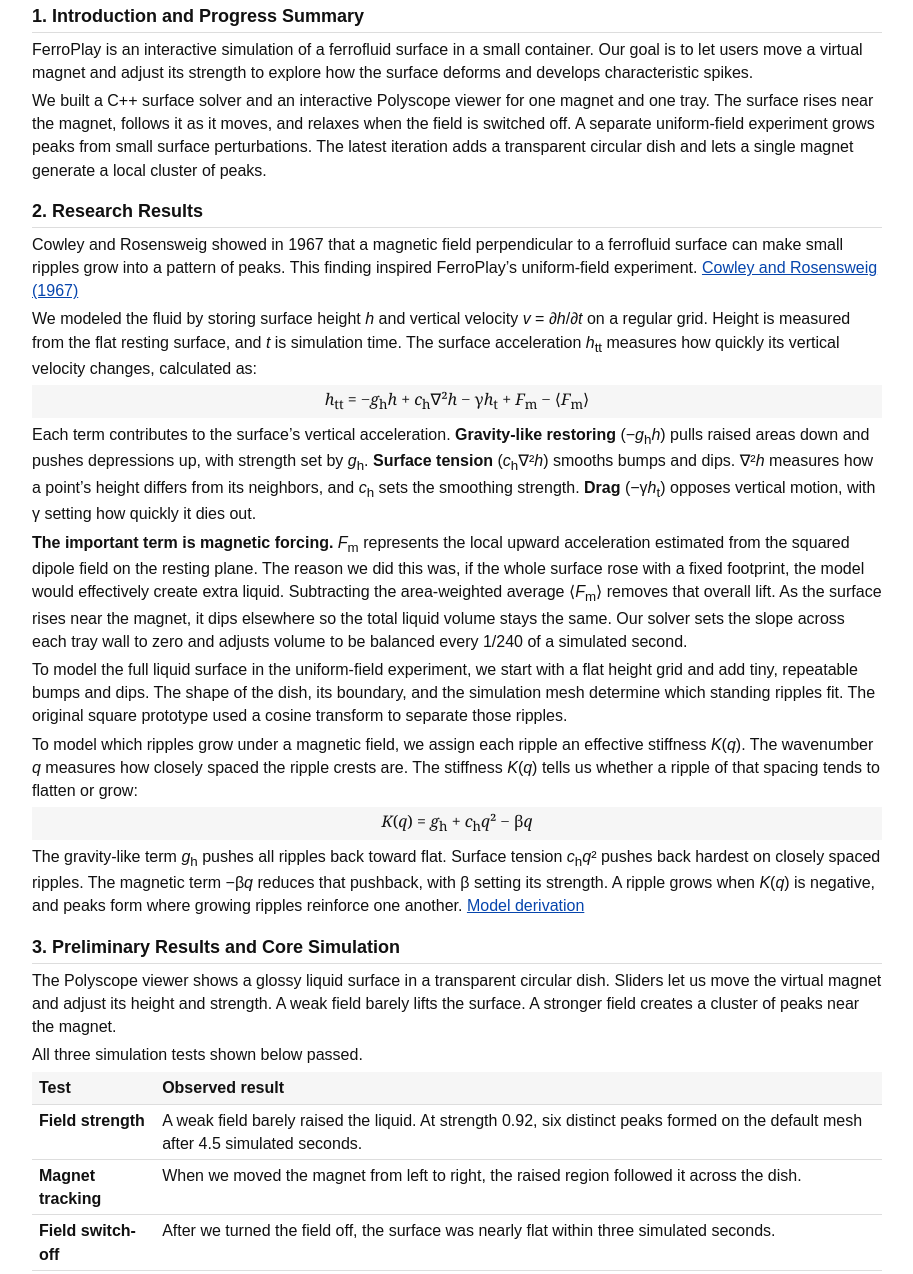
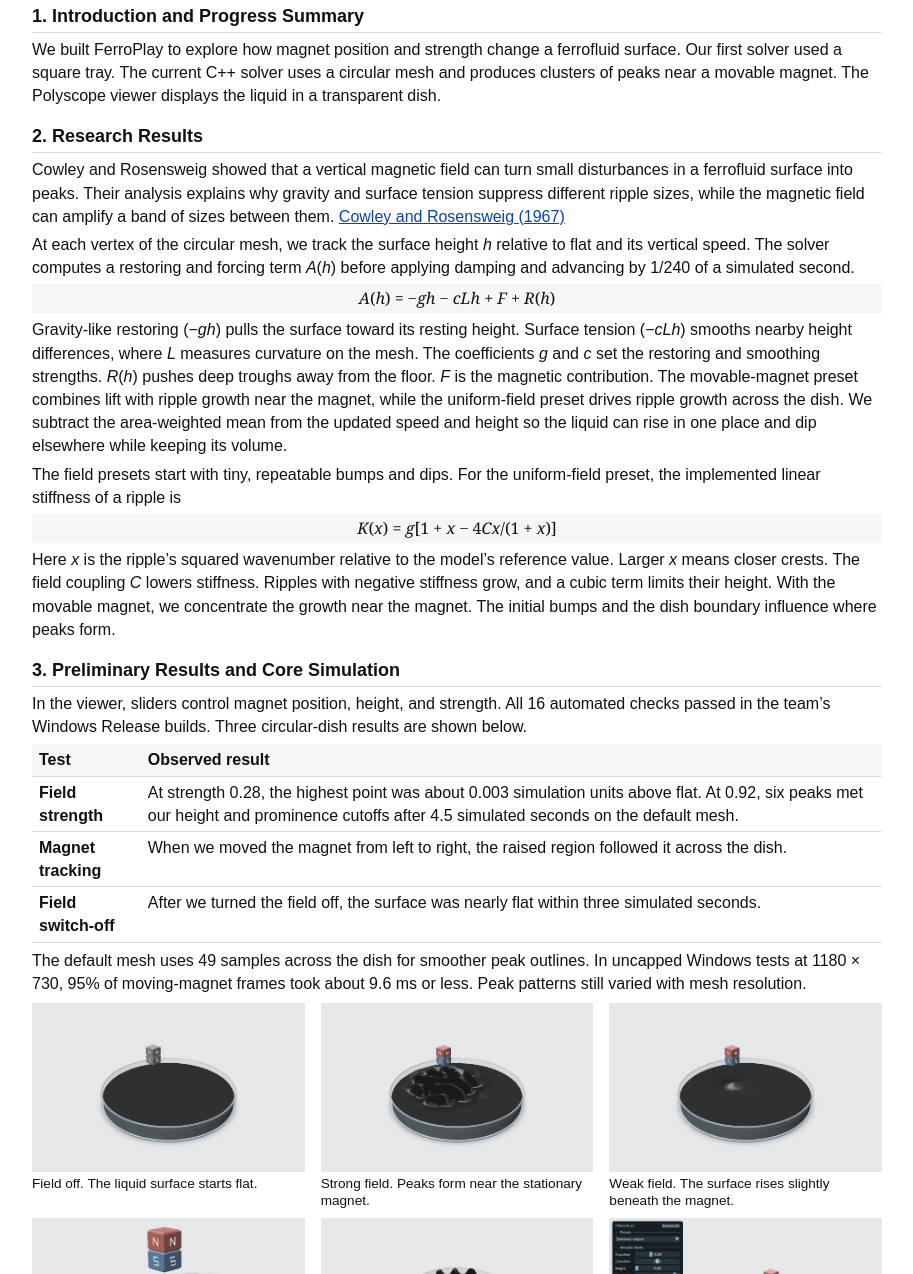
Before and after one commit to Cicicai379/ferroplay-milestone, a plain HTML site: page index.html in a window 1280 px wide. Shown: the part 125-1399 px from the top of the page, without its empty margins (183-1096 px from the left). Drawn offline with Linux system fonts and the light colour scheme.

Commit message:
Align report with circular solver implementation

```diff
--- a/index.html
+++ b/index.html
@@ -104,34 +104,28 @@
     <p>CS 184 Final Project Milestone<br>Team Members: Cici Cai, Ian Meng Si, Stephanie Yao, William Xu</p>
 
     <h2>1. Introduction and Progress Summary</h2>
-    <p>FerroPlay is an interactive simulation of a ferrofluid surface in a small container. Our goal is to let users move a virtual magnet and adjust its strength to explore how the surface deforms and develops characteristic spikes.</p>
-
-    <p>We built a C++ surface solver and an interactive Polyscope viewer for one magnet and one tray. The surface rises near the magnet, follows it as it moves, and relaxes when the field is switched off. A separate uniform-field experiment grows peaks from small surface perturbations. The latest iteration adds a transparent circular dish and lets a single magnet generate a local cluster of peaks.</p>
+    <p>We built FerroPlay to explore how magnet position and strength change a ferrofluid surface. Our first solver used a square tray. The current C++ solver uses a circular mesh and produces clusters of peaks near a movable magnet. The Polyscope viewer displays the liquid in a transparent dish.</p>
 
     <h2>2. Research Results</h2>
-    <p>Cowley and Rosensweig showed in 1967 that a magnetic field perpendicular to a ferrofluid surface can make small ripples grow into a pattern of peaks. This finding inspired FerroPlay’s uniform-field experiment. <a href="https://www.cambridge.org/core/journals/journal-of-fluid-mechanics/article/abs/interfacial-stability-of-a-ferromagnetic-fluid/B40DFB1706780F071CDC7B0DFBFF7FCD">Cowley and Rosensweig (1967)</a></p>
-    <p>We modeled the fluid by storing surface height <var>h</var> and vertical velocity <var>v</var> = ∂<var>h</var>/∂<var>t</var> on a regular grid. Height is measured from the flat resting surface, and <var>t</var> is simulation time. The surface acceleration <var>h</var><sub>tt</sub> measures how quickly its vertical velocity changes, calculated as:</p>
-    <p class="equation"><var>h</var><sub>tt</sub> = −<var>g</var><sub>h</sub><var>h</var> + <var>c</var><sub>h</sub>∇²<var>h</var> − γ<var>h</var><sub>t</sub> + <var>F</var><sub>m</sub> − ⟨<var>F</var><sub>m</sub>⟩</p>
-    <p>Each term contributes to the surface’s vertical acceleration. <strong>Gravity-like restoring</strong> (−<var>g</var><sub>h</sub><var>h</var>) pulls raised areas down and pushes depressions up, with strength set by <var>g</var><sub>h</sub>. <strong>Surface tension</strong> (<var>c</var><sub>h</sub>∇²<var>h</var>) smooths bumps and dips. ∇²<var>h</var> measures how a point’s height differs from its neighbors, and <var>c</var><sub>h</sub> sets the smoothing strength. <strong>Drag</strong> (−γ<var>h</var><sub>t</sub>) opposes vertical motion, with γ setting how quickly it dies out.</p>
-    <p><strong>The important term is magnetic forcing.</strong> <var>F</var><sub>m</sub> represents the local upward acceleration estimated from the squared dipole field on the resting plane. The reason we did this was, if the whole surface rose with a fixed footprint, the model would effectively create extra liquid. Subtracting the area-weighted average ⟨<var>F</var><sub>m</sub>⟩ removes that overall lift. As the surface rises near the magnet, it dips elsewhere so the total liquid volume stays the same.
-      Our solver sets the slope across each tray wall to zero and adjusts volume to be balanced every 1/240 of a simulated second.</p>
-    <p>To model the full liquid surface in the uniform-field experiment, we start with a flat height grid and add tiny, repeatable bumps and dips. The shape of the dish, its boundary, and the simulation mesh determine which standing ripples fit. The original square prototype used a cosine transform to separate those ripples.</p>
-    <p>To model which ripples grow under a magnetic field, we assign each ripple an effective stiffness <var>K</var>(<var>q</var>). The wavenumber <var>q</var> measures how closely spaced the ripple crests are. The stiffness <var>K</var>(<var>q</var>) tells us whether a ripple of that spacing tends to flatten or grow:</p>
-    <p class="equation"><var>K</var>(<var>q</var>) = <var>g</var><sub>h</sub> + <var>c</var><sub>h</sub><var>q</var>² − β<var>q</var></p>
-    <p>The gravity-like term <var>g</var><sub>h</sub> pushes all ripples back toward flat. Surface tension <var>c</var><sub>h</sub><var>q</var>² pushes back hardest on closely spaced ripples. The magnetic term −β<var>q</var> reduces that pushback, with β setting its strength. A ripple grows when <var>K</var>(<var>q</var>) is negative, and peaks form where growing ripples reinforce one another. <a href="https://github.com/ianmengsi/FerroPlay/blob/379431d/docs/model.md">Model derivation</a></p>
+    <p>Cowley and Rosensweig showed that a vertical magnetic field can turn small disturbances in a ferrofluid surface into peaks. Their analysis explains why gravity and surface tension suppress different ripple sizes, while the magnetic field can amplify a band of sizes between them. <a href="https://www.cambridge.org/core/journals/journal-of-fluid-mechanics/article/abs/interfacial-stability-of-a-ferromagnetic-fluid/B40DFB1706780F071CDC7B0DFBFF7FCD">Cowley and Rosensweig (1967)</a></p>
+    <p>At each vertex of the circular mesh, we track the surface height <var>h</var> relative to flat and its vertical speed. The solver computes a restoring and forcing term <var>A</var>(<var>h</var>) before applying damping and advancing by 1/240 of a simulated second.</p>
+    <p class="equation"><var>A</var>(<var>h</var>) = −<var>g</var><var>h</var> − <var>cLh</var> + <var>F</var> + <var>R</var>(<var>h</var>)</p>
+    <p>Gravity-like restoring (−<var>gh</var>) pulls the surface toward its resting height. Surface tension (−<var>cLh</var>) smooths nearby height differences, where <var>L</var> measures curvature on the mesh. The coefficients <var>g</var> and <var>c</var> set the restoring and smoothing strengths. <var>R</var>(<var>h</var>) pushes deep troughs away from the floor. <var>F</var> is the magnetic contribution. The movable-magnet preset combines lift with ripple growth near the magnet, while the uniform-field preset drives ripple growth across the dish. We subtract the area-weighted mean from the updated speed and height so the liquid can rise in one place and dip elsewhere while keeping its volume.</p>
+    <p>The field presets start with tiny, repeatable bumps and dips. For the uniform-field preset, the implemented linear stiffness of a ripple is</p>
+    <p class="equation"><var>K</var>(<var>x</var>) = <var>g</var>[1 + <var>x</var> − 4<var>Cx</var>/(1 + <var>x</var>)]</p>
+    <p>Here <var>x</var> is the ripple’s squared wavenumber relative to the model’s reference value. Larger <var>x</var> means closer crests. The field coupling <var>C</var> lowers stiffness. Ripples with negative stiffness grow, and a cubic term limits their height. With the movable magnet, we concentrate the growth near the magnet. The initial bumps and the dish boundary influence where peaks form.</p>
 
     <h2>3. Preliminary Results and Core Simulation</h2>
-    <p>The Polyscope viewer shows a glossy liquid surface in a transparent circular dish. Sliders let us move the virtual magnet and adjust its height and strength. A weak field barely lifts the surface. A stronger field creates a cluster of peaks near the magnet.</p>
-    <p>All three simulation tests shown below passed.</p>
+    <p>In the viewer, sliders control magnet position, height, and strength. All 16 automated checks passed in the team’s Windows Release builds. Three circular-dish results are shown below.</p>
     <table class="results">
       <thead><tr><th scope="col">Test</th><th scope="col">Observed result</th></tr></thead>
       <tbody>
-        <tr><th scope="row">Field strength</th><td>A weak field barely raised the liquid. At strength 0.92, six distinct peaks formed on the default mesh after 4.5 simulated seconds.</td></tr>
+        <tr><th scope="row">Field strength</th><td>At strength 0.28, the highest point was about 0.003 simulation units above flat. At 0.92, six peaks met our height and prominence cutoffs after 4.5 simulated seconds on the default mesh.</td></tr>
         <tr><th scope="row">Magnet tracking</th><td>When we moved the magnet from left to right, the raised region followed it across the dish.</td></tr>
         <tr><th scope="row">Field switch-off</th><td>After we turned the field off, the surface was nearly flat within three simulated seconds.</td></tr>
       </tbody>
     </table>
-    <p>We chose the mesh with 49 samples across the dish because it produced smoother peak outlines and stayed within the 60 FPS frame budget in our Windows tests. The exact peak pattern changed with mesh resolution.</p>
+    <p>The default mesh uses 49 samples across the dish for smoother peak outlines. In uncapped Windows tests at 1180 × 730, 95% of moving-magnet frames took about 9.6 ms or less. Peak patterns still varied with mesh resolution.</p>
 
     <div class="prototype-grid" aria-label="FerroPlay circular-dish demo screenshots">
       <figure>
@@ -176,7 +170,7 @@
       <div>
         <h3>Week 4 (November 30–December 6): Testing and Presentation</h3>
         <ul class="list">
-          <li>Integrate the simulation, rendering, and interface.</li>
+          <li>Test the integrated simulation, rendering, and controls together.</li>
           <li>Fix bugs and improve performance.</li>
           <li>Compare results across settings.</li>
           <li>Finish the report and slides, and rehearse the presentation.</li>
@@ -185,11 +179,8 @@
     </div>
 
     <h3>Milestone Links</h3>
-    <!-- Replace each pending entry with an anchor using its absolute URL so
-         the webpage, slides, and video remain clickable in the printed PDF. -->
     <ul class="list milestone-links">
       <li><a href="https://cicicai379.github.io/ferroplay-milestone/">Milestone webpage</a></li>
-      <li>Milestone video (URL pending)</li>
       <li><a href="https://docs.google.com/presentation/d/1PjDVNVQZ4aUp4dzuo9OoIC94xjF4OGLCiE5fMSBf2mo/edit?slide=id.h61241706045d7584_2_43#slide=id.h61241706045d7584_2_43">Milestone slides</a></li>
     </ul>
   </main>
```
